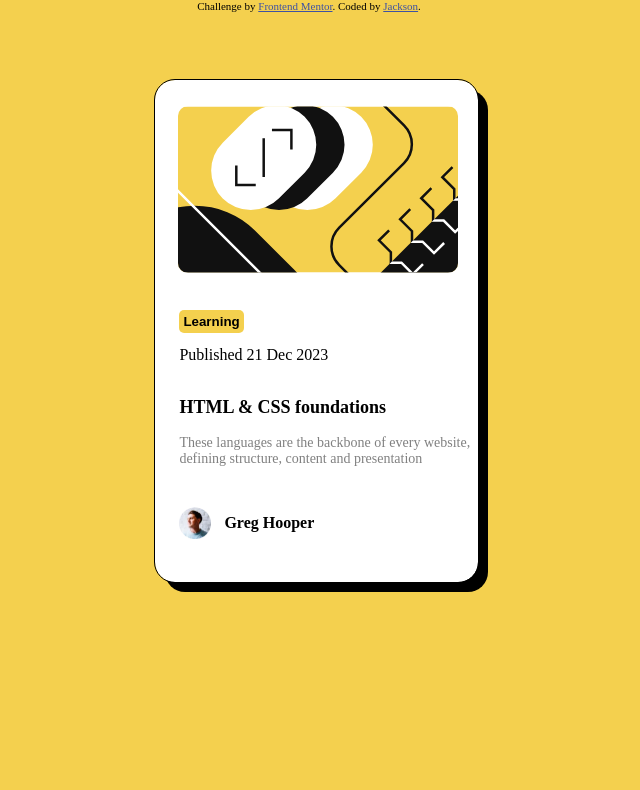
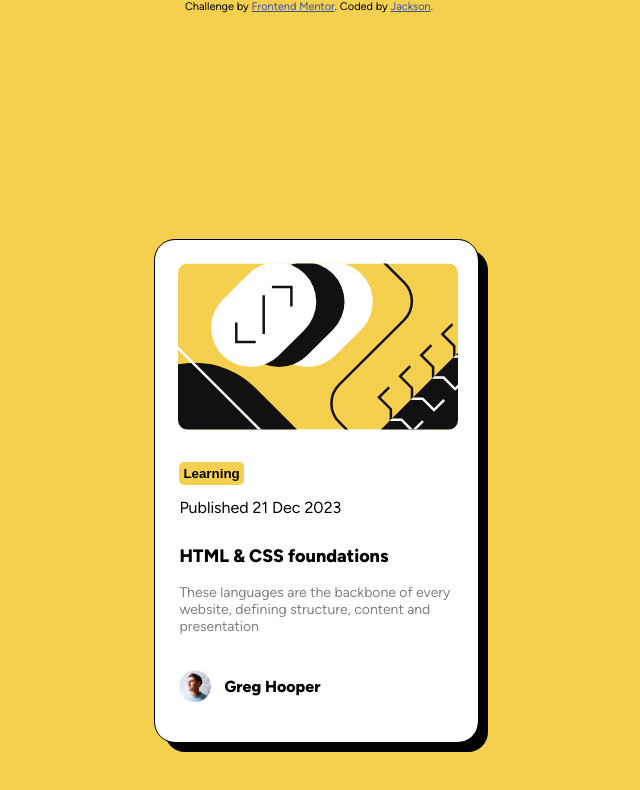
Before and after one commit to Jackson-zablon15/web-preview-card, a plain HTML site: page index.html in a window 1280 px wide. Shown: the whole page, without its empty margins (331-971 px from the left). Drawn offline with Linux system fonts and the light colour scheme.

Commit message:
Modifying css font code

```diff
--- a/index.html
+++ b/index.html
@@ -16,25 +16,35 @@
   </style>
 </head>
 <style>
+  :root {
+    --Yellow: hsl(47, 88%, 63%);
+    --White: hsl(0, 0%, 100%);
+    --Grey: hsl(0, 0%, 50%);
+    --Black: hsl(0, 0%, 7%);
+  }
+  @font-face {
+    font-family: "FigTree";
+    src: url("./assets/fonts/Figtree-VariableFont_wght.ttf") format("truetype");
+  }
   *{
     padding: 0;
     margin: 0;
     box-sizing: border-box;
   }
   body{
-    background-color: hsl(47, 88%, 63%);
-    font-family: figtree;
+    background-color: var(--Yellow);
+    font-family: FigTree;
   }
   .container{
     display: flex;
     flex-direction: column;
     outline: 1px solid;
     justify-content: space-around;
-    background-color: hsl(0, 0%, 100%);
+    background-color:var(--White);
     width: 323px;
     height: 502px;
     position: absolute;
-    top: 10%;
+    top: 30%;
     left: 20%;
     border-radius: 20px;
     box-shadow: 10px 10px ;
@@ -50,7 +60,7 @@
   }
   button{
     padding: 4px;
-    background-color: hsl(47, 88%, 63%);
+    background-color: var(--Yellow);
     border: none;
     border-radius: 5px;
     font-weight: 800;
@@ -77,7 +87,7 @@
     left: 24px;
   }
   .text p{
-    color: hsl(0, 0%, 50%);
+    color:var(--Grey);
     font-size: 14px;
     position: relative;
     top: 17px;
```
Also changed, not shown: 1 other file.
